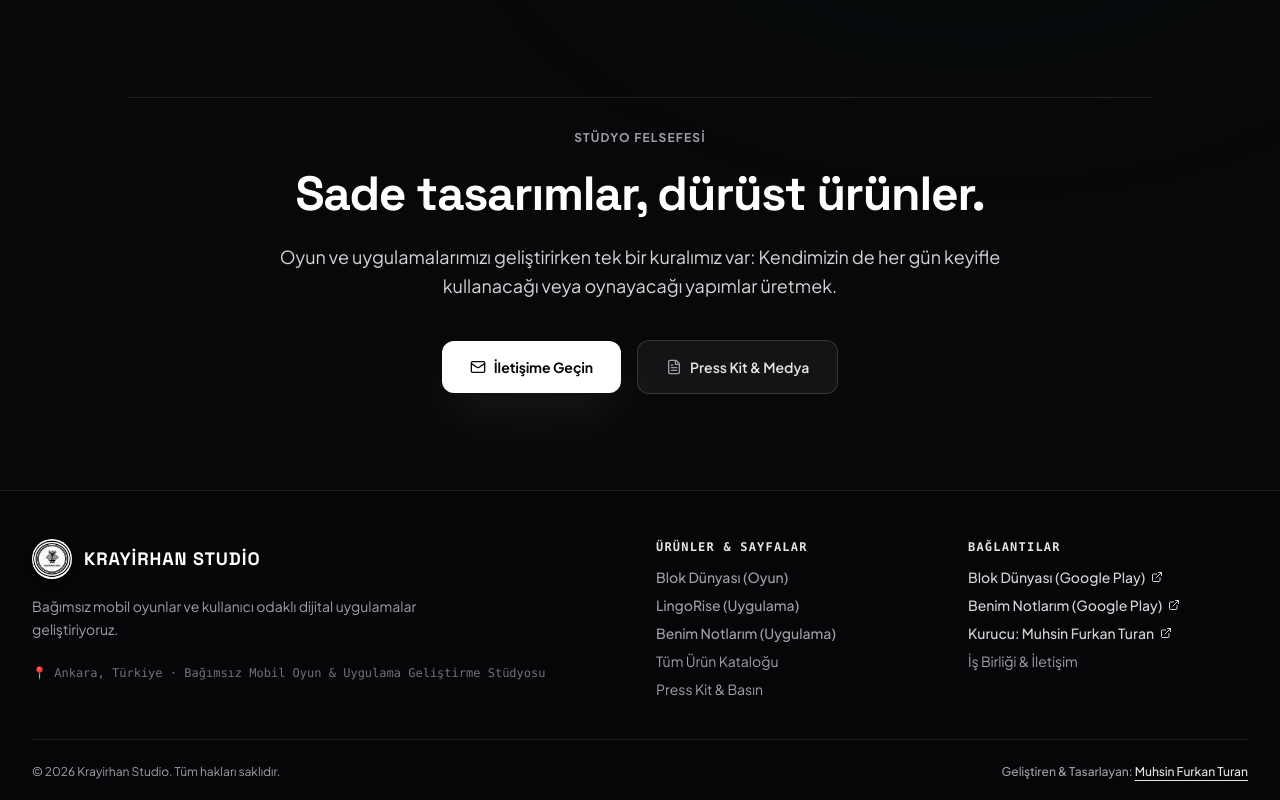
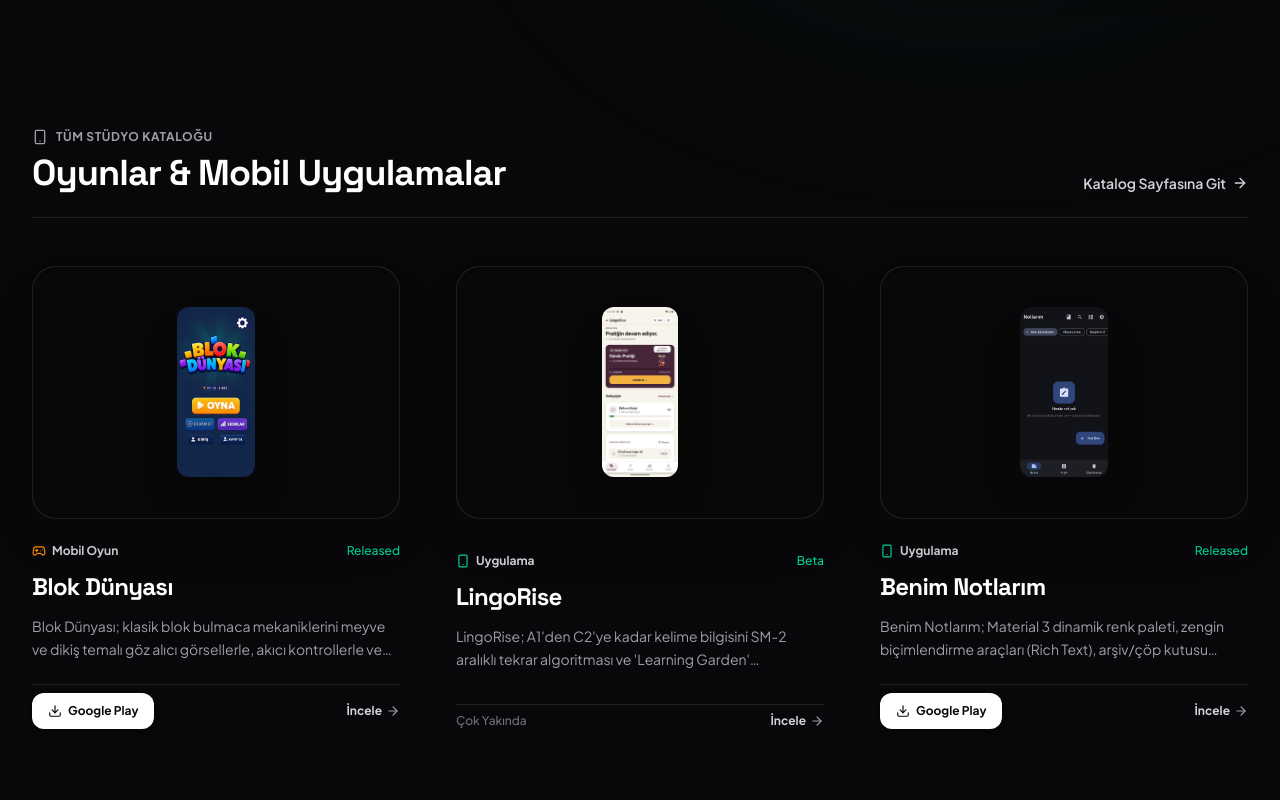
Before and after one commit to Krayirhan/krayirhan-studio, a Next.js app: page / in a window 1280 px wide. Shown: the part 1800-2600 px from the top of the page. Built offline with nearby package versions, Linux system fonts and the light colour scheme; no server answers.

Commit message:
design: restore all rich content sections in a 100% borderless editorial layout without boxed containers

```diff
--- a/src/app/page.tsx
+++ b/src/app/page.tsx
@@ -1,18 +1,162 @@
 import Link from "next/link";
 import { HeroSection } from "@/components/home/HeroSection";
 import { FeaturedProductSlider } from "@/components/home/FeaturedProductSlider";
-import { ArrowRight, Mail, FileText } from "lucide-react";
+import { PRODUCTS } from "@/data/games";
+import { ArrowRight, Download, Gamepad2, Smartphone, Sparkles, Shield, Palette, Mail, FileText } from "lucide-react";
 
 export default function HomePage() {
   return (
-    <div className="pb-24 space-y-24 sm:space-y-32">
+    <div className="pb-24 space-y-28 sm:space-y-36">
       {/* 1. Monumental Centered Studio Hero */}
       <HeroSection />
 
       {/* 2. Interactive Borderless Cinematic Product Stage */}
       <FeaturedProductSlider />
 
-      {/* 3. Pure Borderless Studio Manifesto & Direct Action */}
+      {/* 3. All Products Catalog — Borderless Editorial Grid (Kutusuz / Saf Tasarım) */}
+      <section className="mx-auto max-w-7xl px-4 sm:px-6 lg:px-8">
+        <div className="flex flex-col sm:flex-row sm:items-end justify-between gap-4 border-b border-white/10 pb-6 mb-12">
+          <div>
+            <div className="flex items-center gap-2 text-xs font-bold text-zinc-400 uppercase tracking-wider mb-2">
+              <Smartphone className="h-4 w-4" />
+              <span>Tüm Stüdyo Kataloğu</span>
+            </div>
+            <h2 className="text-3xl sm:text-4xl font-bold text-white tracking-tight font-display">
+              Oyunlar & Mobil Uygulamalar
+            </h2>
+          </div>
+
+          <Link
+            href="/products"
+            className="text-xs sm:text-sm font-semibold text-zinc-300 hover:text-white flex items-center gap-1.5 transition-colors"
+          >
+            <span>Katalog Sayfasına Git</span>
+            <ArrowRight className="h-4 w-4" />
+          </Link>
+        </div>
+
+        {/* 3-Column Borderless Layout (No Gray Box Containers) */}
+        <div className="grid grid-cols-1 md:grid-cols-2 lg:grid-cols-3 gap-12 lg:gap-14">
+          {PRODUCTS.map((product) => (
+            <div
+              key={product.id}
+              className="group flex flex-col justify-between space-y-6 select-none"
+            >
+              {/* Product Visual Showcase (Floating on Canvas) */}
+              <Link
+                href={`/products/${product.slug}`}
+                className="relative aspect-[16/11] w-full overflow-hidden rounded-3xl bg-zinc-950/60 border border-white/10 flex items-center justify-center p-6 hover:border-white/30 transition-all duration-500 shadow-2xl group-hover:scale-[1.02]"
+              >
+                <img
+                  src={product.coverImage}
+                  alt={product.title}
+                  className="max-h-[170px] w-auto object-contain rounded-xl shadow-2xl transition-transform duration-500 group-hover:scale-105"
+                />
+              </Link>
+
+              {/* Product Info */}
+              <div className="space-y-3">
+                <div className="flex items-center justify-between">
+                  <span className="inline-flex items-center gap-1.5 text-xs font-bold text-zinc-300">
+                    {product.type === "game" ? (
+                      <Gamepad2 className="h-3.5 w-3.5 text-orange-400" />
+                    ) : (
+                      <Smartphone className="h-3.5 w-3.5 text-emerald-400" />
+                    )}
+                    <span>{product.type === "game" ? "Mobil Oyun" : "Uygulama"}</span>
+                  </span>
+
+                  <span className="text-xs font-medium text-emerald-400">
+                    {product.status}
+                  </span>
+                </div>
+
+                <h3 className="text-2xl font-bold text-white group-hover:text-zinc-200 transition-colors font-display">
+                  <Link href={`/products/${product.slug}`}>{product.title}</Link>
+                </h3>
+
+                <p className="text-sm text-zinc-400 leading-relaxed line-clamp-2">
+                  {product.shortDescription}
+                </p>
+              </div>
+
+              {/* Action Buttons */}
+              <div className="pt-2 flex items-center justify-between border-t border-white/10">
+                {product.links.playStore ? (
+                  <a
+                    href={product.links.playStore}
+                    target="_blank"
+                    rel="noopener noreferrer"
+                    className="inline-flex items-center gap-1.5 rounded-xl bg-white px-4 py-2.5 text-xs font-bold text-zinc-950 hover:bg-zinc-200 transition-all shadow-md hover:scale-105"
+                  >
+                    <Download className="h-3.5 w-3.5" />
+                    <span>Google Play</span>
+                  </a>
+                ) : (
+                  <span className="text-xs font-medium text-zinc-500">Çok Yakında</span>
+                )}
+
+                <Link
+                  href={`/products/${product.slug}`}
+                  className="inline-flex items-center gap-1 text-xs font-bold text-zinc-300 hover:text-white group-hover:translate-x-1 transition-all"
+                >
+                  <span>İncele</span>
+                  <ArrowRight className="h-3.5 w-3.5 text-zinc-400" />
+                </Link>
+              </div>
+            </div>
+          ))}
+        </div>
+      </section>
+
+      {/* 4. Experience & Studio Principles — Borderless 3 Columns */}
+      <section className="mx-auto max-w-7xl px-4 sm:px-6 lg:px-8 border-t border-white/10 pt-20">
+        <div className="text-center max-w-3xl mx-auto mb-16 space-y-4">
+          <span className="text-xs font-bold text-zinc-400 uppercase tracking-widest block">
+            Deneyim İlkelerimiz
+          </span>
+          <h2 className="text-3xl sm:text-4xl font-bold text-white tracking-tight font-display">
+            Neden Krayirhan Studio Yapımları?
+          </h2>
+          <p className="text-base text-zinc-400 leading-relaxed">
+            Kullanıcıların elinden bırakamayacağı, sade, eğlenceli ve günlük hayata değer katan mobil deneyimler inşa ediyoruz.
+          </p>
+        </div>
+
+        <div className="grid grid-cols-1 md:grid-cols-3 gap-12">
+          <div className="space-y-4">
+            <div className="flex h-12 w-12 items-center justify-center rounded-2xl bg-white/5 border border-white/15 text-white">
+              <Palette className="h-6 w-6" />
+            </div>
+            <h3 className="text-xl font-bold text-white font-display">Özgün Tasarım & Canlı Temalar</h3>
+            <p className="text-sm text-zinc-400 leading-relaxed">
+              Her oyunumuzda ve uygulamamızda göz yormayan, estetik ve samimi görsel dünyalar tasarlayarak kullanım keyfini zirveye çıkarıyoruz.
+            </p>
+          </div>
+
+          <div className="space-y-4">
+            <div className="flex h-12 w-12 items-center justify-center rounded-2xl bg-white/5 border border-white/15 text-white">
+              <Gamepad2 className="h-6 w-6" />
+            </div>
+            <h3 className="text-xl font-bold text-white font-display">Sürükleyici Oyun Mekanikleri</h3>
+            <p className="text-sm text-zinc-400 leading-relaxed">
+              Klasik blok bulmacalardan kelime öğrenme bahçelerine kadar, oyuncuyu motive eden ve zihnini dinlendiren ödüllendirici mekanikler.
+            </p>
+          </div>
+
+          <div className="space-y-4">
+            <div className="flex h-12 w-12 items-center justify-center rounded-2xl bg-white/5 border border-white/15 text-white">
+              <Shield className="h-6 w-6" />
+            </div>
+            <h3 className="text-xl font-bold text-white font-display">Gizlilik & Kesintisiz Özgürlük</h3>
+            <p className="text-sm text-zinc-400 leading-relaxed">
+              Kullanıcıyı boğmayan temiz bir deneyim, verilerinize saygı duyan altyapı ve dilediğiniz her yerde internetsiz tam çalışma güvencesi.
+            </p>
+          </div>
+        </div>
+      </section>
+
+      {/* 5. Studio Manifesto & Contact (Borderless Clean Finale) */}
       <section className="mx-auto max-w-5xl px-4 sm:px-6 lg:px-8 text-center pt-8 border-t border-white/10">
         <div className="space-y-6 max-w-3xl mx-auto">
           <span className="text-xs font-bold text-zinc-400 uppercase tracking-widest block">
```
